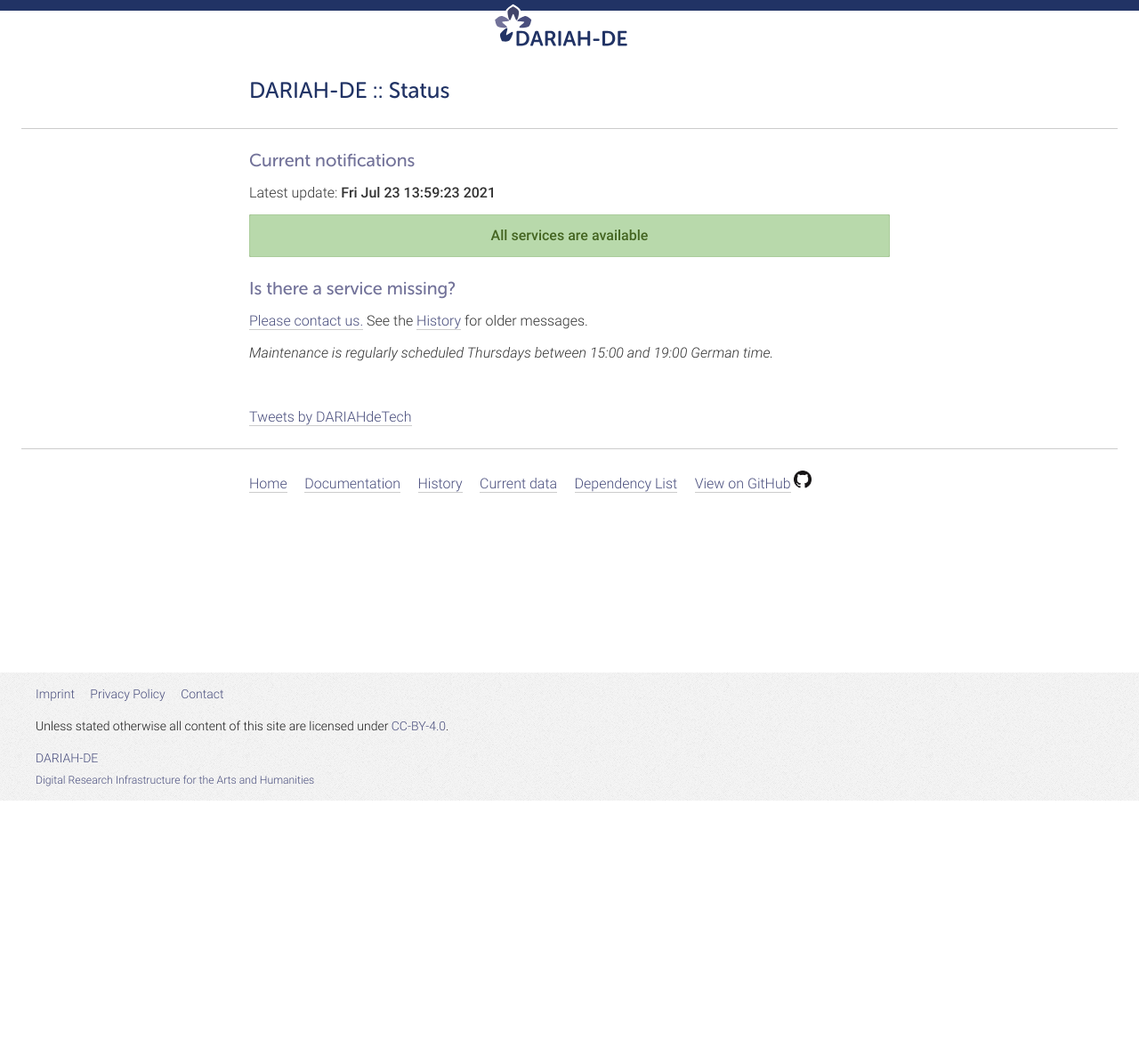
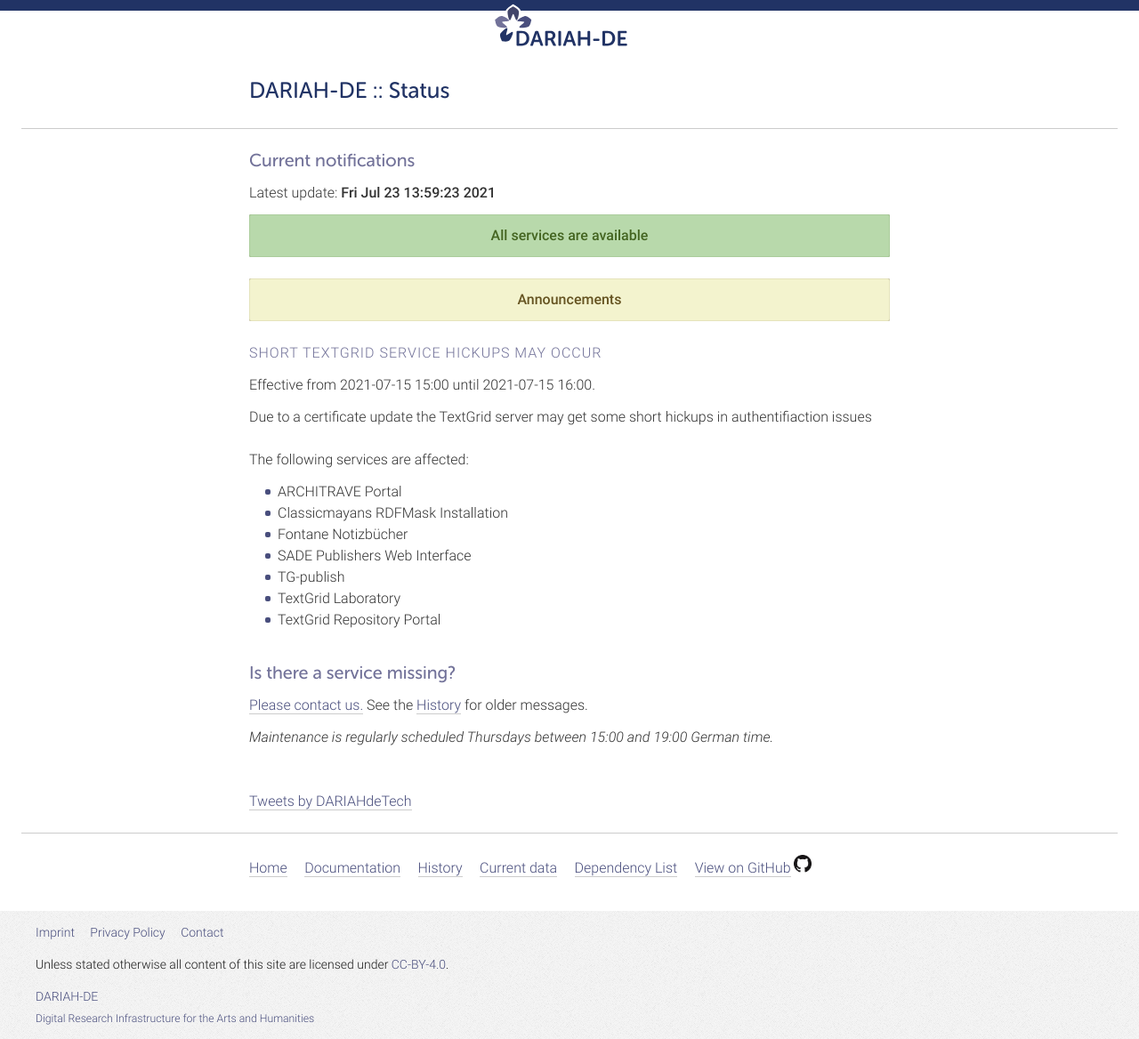
Before and after one commit to DARIAH-DE/status, a Jekyll site: the page built from index.md, in a window 1280 px wide. Shown: the whole page at 89% size. Built offline with Jekyll 4.4.1, drawn with Linux system fonts in a browser that asks for light colours; comment, search, counter and statistics services are not loaded; before the commit the page ends 900 px from its top, so only the background shows below that.

Commit message:
Update announcements.yaml

```diff
--- a/_data/announcements.yaml
+++ b/_data/announcements.yaml
@@ -1,8 +1,8 @@
 ---
-- title: 'TG-crud update'
-  date_start: '2021-06-28 15:00'
-  date_end: '2021-06-28 15:30'
-  hide: true
-  description: 'Due to a bugfix release the TG-crud service MAY not be available shortly between 15:00 and 15:30 today.'
+- title: 'Short TextGrid service hickups may occur'
+  date_start: '2021-07-15 15:00'
+  date_end: '2021-07-15 16:00'
+  hide: false
+  description: 'Due to a certificate update the TextGrid server may get some short hickups in authentifiaction issues'
   affected:
-    - '/middlewares/tgcrud'
+    - '/servers/textgrid-esx2'
```
